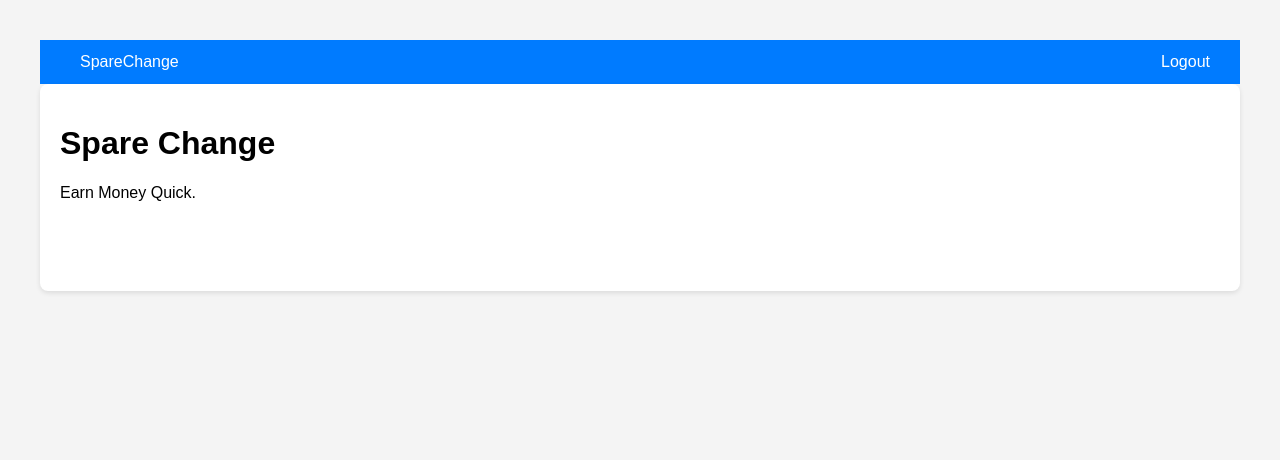
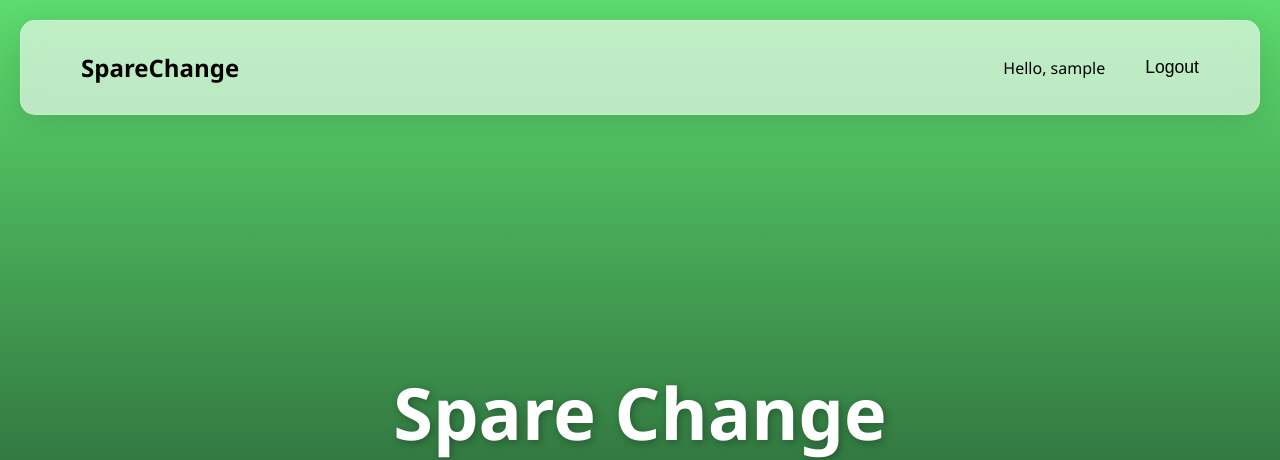
Before and after one commit to Tevans002/Advanced_Software_Science, a Django app: page / in a window 1280 px wide. Shown: the top 460 px of the page. Before the commit the page ends 293 px from the top, so only its background shows below. Run offline with Django 5.2, Linux system fonts and the light colour scheme; the visitor is signed in with stand-in values (Sample User, id 1).

Commit message:
added classes for styling

```diff
--- a/SpareChange/templates/base.html
+++ b/SpareChange/templates/base.html
@@ -5,25 +5,25 @@
     <meta charset="UTF-8" />
     <meta name="viewport" content="width=device-width, initial-scale=1.0" />
     <title>SpareChange</title>
-    <link rel="stylesheet" href="{% static 'css/style.css' %}" />
+    <link rel="stylesheet" href="{% static 'styles/base.css' %}" />
   </head>
 
   <body>
     <nav>
-      <a href="{% url 'home' %}">SpareChange</a>
-      <div>
+      <a href="{% url 'home' %}" class="brand">SpareChange</a>
+      <div class="links">
         {% if user.is_authenticated %}
-        <form action="{% url 'logout' %}" method="post" style="display: inline">
+        <span class="user-greeting">Hello, {{ user.username }}</span>
+        <form action="{% url 'logout' %}" method="post" class="logout-form">
           {% csrf_token %}
-          <button type="submit">Logout</button>
+          <button type="submit" class="logout-btn">Logout</button>
         </form>
         {% else %}
+        <a href="{% url 'login' %}">Login</a>
         <a href="{% url 'signup' %}">Sign Up</a>
-        <a href="{% url 'login' %}">Login</a>
         {% endif %}
       </div>
     </nav>
-
     <div class="container">{% block content %} {% endblock content %}</div>
   </body>
 </html>
```
Also changed, not shown: SpareChange/db.sqlite3.
